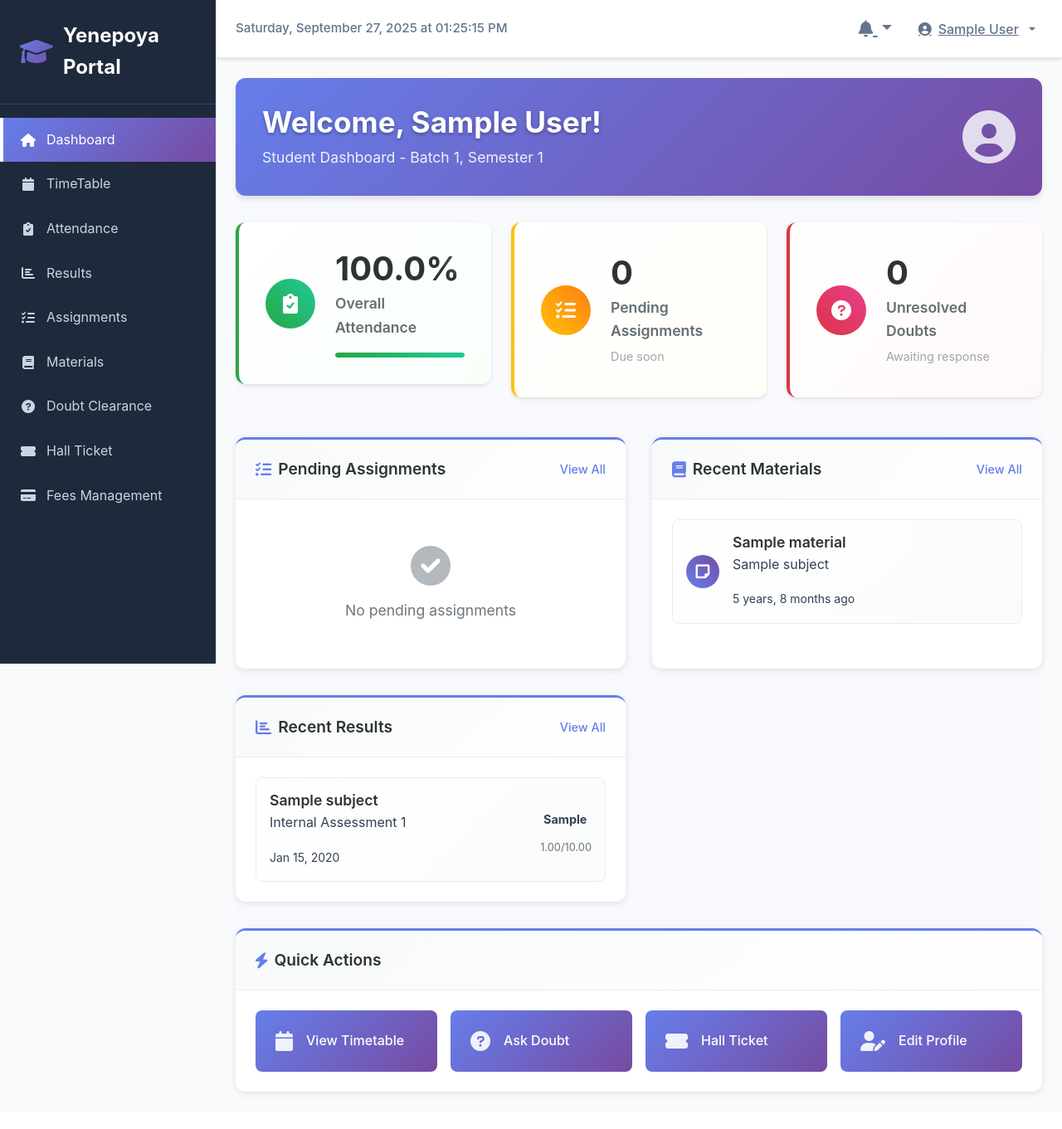
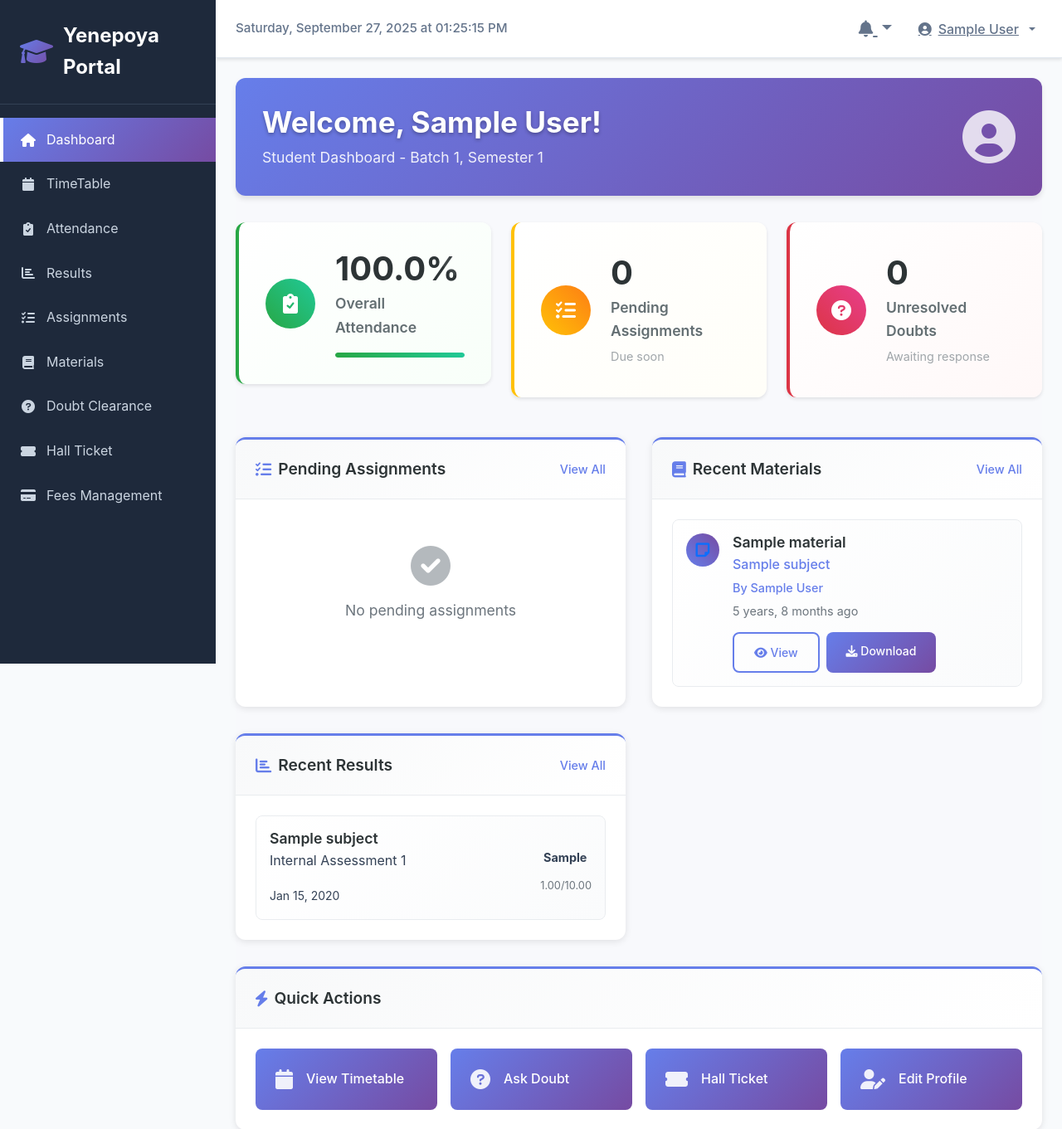
Before and after one commit to HamoodAyoob/student-potral, a Django app: page / in a window 1280 px wide. Shown: the top 1361 px of the page at 83% size. Before the commit the page ends 1321 px from the top, so only its background shows below. Run offline with Django 4.2, Linux system fonts and the light colour scheme; a user stored in the database is signed in; tables that the repository leaves empty hold one stand-in row (values such as "Sample post"); data that the repository does not hold is empty; some libraries are stand-ins or nearby versions.

Commit message:
Fixed dashboard and modified materials

```diff
--- a/static/css/dashboard.css
+++ b/static/css/dashboard.css
@@ -240,7 +240,7 @@
 }
 
 /* Assignment Items */
-.assignment-item, .material-item, .result-item, .subject-item, .submission-item {
+.assignment-item, .result-item, .subject-item, .submission-item {
     display: flex;
     justify-content: space-between;
     align-items: center;
@@ -252,21 +252,21 @@
     background: linear-gradient(135deg, #ffffff 0%, #fafbfc 100%);
 }
 
-.assignment-item:hover, .material-item:hover, .result-item:hover, .subject-item:hover, .submission-item:hover {
+.assignment-item:hover, .result-item:hover, .subject-item:hover, .submission-item:hover {
     border-color: #667eea;
     box-shadow: 0 2px 8px rgba(102, 126, 234, 0.15);
     transform: translateX(5px);
 }
 
-.assignment-item:last-child, .material-item:last-child, .result-item:last-child, .subject-item:last-child, .submission-item:last-child {
+.assignment-item:last-child, .result-item:last-child, .subject-item:last-child, .submission-item:last-child {
     margin-bottom: 0;
 }
 
-.assignment-info, .material-info, .result-info, .subject-info, .submission-info {
+.assignment-info, .result-info, .subject-info, .submission-info {
     flex: 1;
 }
 
-.assignment-info h5, .material-info h5, .result-info h5, .subject-info h5, .submission-info h5 {
+.assignment-info h5, .result-info h5, .subject-info h5, .submission-info h5 {
     margin: 0 0 0.25rem 0;
     font-size: 1.1rem;
     font-weight: 600;
@@ -295,8 +295,31 @@
 /* Material Items */
 .material-item {
     display: flex;
-    align-items: center;
+    align-items: flex-start;
     gap: 1rem;
+    padding: 1rem;
+    border: 1px solid #e9ecef;
+    border-radius: 8px;
+    margin-bottom: 1rem;
+    transition: all 0.3s ease;
+    background: linear-gradient(135deg, #ffffff 0%, #fafbfc 100%);
+}
+
+.material-content {
+    flex: 1;
+    display: flex;
+    flex-direction: column;
+    gap: 0.75rem;
+}
+
+.material-item:hover {
+    border-color: #667eea;
+    box-shadow: 0 2px 8px rgba(102, 126, 234, 0.15);
+    transform: translateX(5px);
+}
+
+.material-item:last-child {
+    margin-bottom: 0;
 }
 
 .material-icon {
@@ -312,8 +335,46 @@
     font-size: 1.2rem;
 }
 
+.material-teacher {
+    color: #666;
+    font-size: 0.9rem;
+    margin-bottom: 2px;
+}
+
+.material-date {
+    color: #999;
+    font-size: 0.85rem;
+}
+
 .material-info {
     flex: 1;
+}
+
+.material-info h5 {
+    margin: 0 0 0.25rem 0;
+    font-size: 1.1rem;
+    font-weight: 600;
+    color: #2d3436;
+}
+
+.material-info p {
+    color: #667eea;
+    font-weight: 500;
+    margin: 0.25rem 0;
+}
+
+.material-info small {
+    color: #6c757d;
+    font-size: 0.9rem;
+}
+
+.material-actions {
+    display: flex;
+    gap: 0.5rem;
+}
+
+.material-actions .btn {
+    min-width: 80px;
 }
 
 /* Status Badges */
--- a/templates/dashboard.html
+++ b/templates/dashboard.html
@@ -121,19 +121,32 @@
             <div class="material-item">
                 <div class="material-icon">
                     {% if material.material_type == 'notes' %}
-                                    <i class="fas fa-sticky-note"></i>
+                        <i class="fas fa-sticky-note text-primary"></i>
                     {% elif material.material_type == 'question_bank' %}
-                                    <i class="fas fa-question"></i>
+                        <i class="fas fa-clipboard-question text-warning"></i>
+                    {% elif material.material_type == 'reference' %}
+                        <i class="fas fa-bookmark text-info"></i>
                     {% elif material.material_type == 'slides' %}
-                                    <i class="fas fa-presentation"></i>
+                        <i class="fas fa-presentation-screen text-success"></i>
                     {% else %}
-                                    <i class="fas fa-file"></i>
+                        <i class="fas fa-file text-secondary"></i>
                     {% endif %}
                 </div>
+                <div class="material-content">
                     <div class="material-info">
                         <h5>{{ material.title }}</h5>
-                                <p>{{ material.subject.name }}</p>
-                                <small>{{ material.uploaded_at|timesince }} ago</small>
+                        <p class="subject-name">{{ material.subject.name }}</p>
+                        <p class="material-teacher">By {{ material.teacher.user.get_full_name }}</p>
+                        <small class="material-date">{{ material.uploaded_at|timesince }} ago</small>
+                    </div>
+                    <div class="material-actions">
+                        <a href="{{ material.file.url }}" class="btn btn-sm btn-outline-primary" target="_blank">
+                            <i class="fas fa-eye"></i> View
+                        </a>
+                        <a href="{{ material.file.url }}" class="btn btn-sm btn-primary" download>
+                            <i class="fas fa-download"></i> Download
+                        </a>
+                    </div>
                 </div>
             </div>
             {% endfor %}
@@ -145,6 +158,7 @@
         {% endif %}
     </div>
 </div>
+
 
             <!-- Recent Results -->
             <div class="dashboard-widget">
--- a/templates/materials.html
+++ b/templates/materials.html
@@ -71,7 +71,7 @@
                         {% for qb in question_banks %}
                         <div class="material-item question-bank-item">
                             <div class="material-icon">
-                                <i class="fas fa-clipboard-question text-warning"></i>
+                                <i class="fas fa-question-circle text-warning"></i>
                             </div>
                             <div class="material-content">
                                 <h6 class="material-title">{{ qb.title }}</h6>
@@ -149,7 +149,7 @@
                         {% for slide in slides %}
                         <div class="material-item slides-item">
                             <div class="material-icon">
-                                <i class="fas fa-presentation-screen text-success"></i>
+                                <i class="fas fa-file-powerpoint text-success"></i>
                             </div>
                             <div class="material-content">
                                 <h6 class="material-title">{{ slide.title }}</h6>
```
Lines whose indentation alone changed are shown as unchanged.
